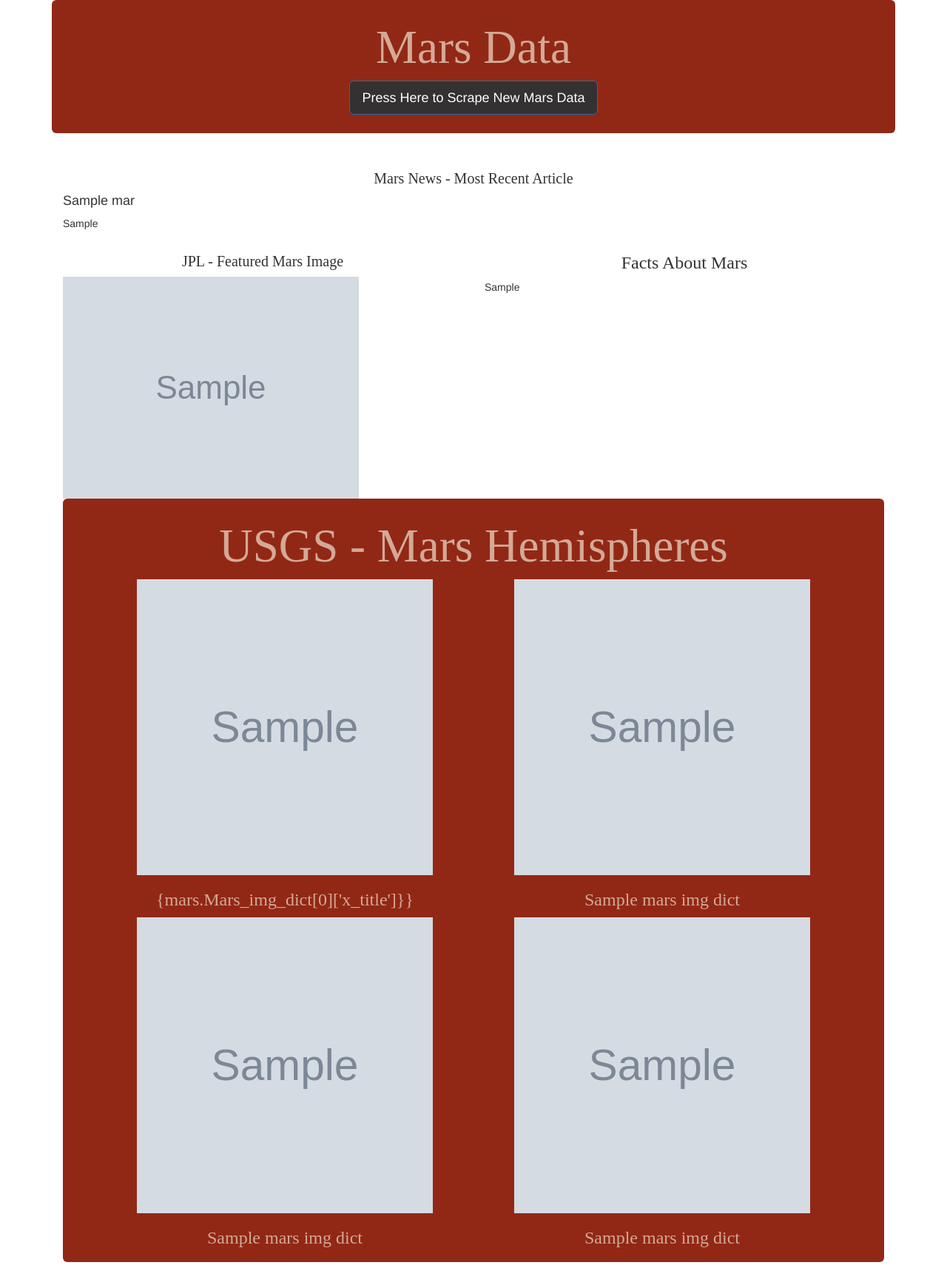
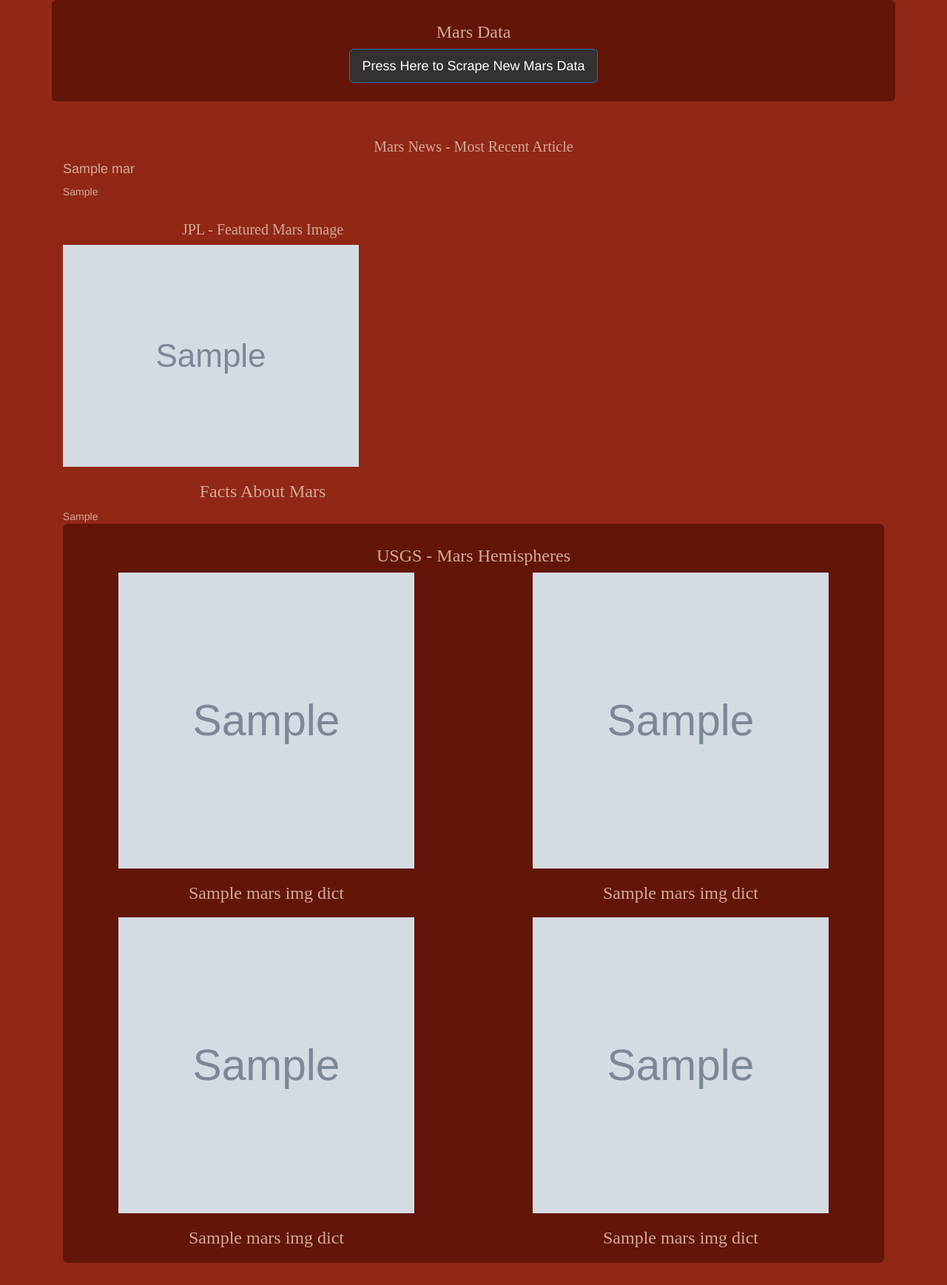
Before and after one commit to riggiobill/Web-Scraping-HW, a Flask app: page / in a window 1280 px wide. Shown: the whole page at 74% size. Before the commit the page ends 1706 px from the top, so only its background shows below. Run offline with Flask 2, Linux system fonts and the light colour scheme; grey boxes marked "Sample" are stand-in pictures; a database or web service that is not in the repository returns one stand-in record (values such as "Sample title"); some libraries are stand-ins or nearby versions.

Commit message:
Style sheet working
Static style sheet working, used !important tag to make sure style sheet loaded in properly

```diff
--- /dev/null
+++ b/Missions_to_Mars/static/style.css
@@ -0,0 +1,61 @@
+
+body {
+  background: #912815 !important
+}
+
+h1 {
+  font-family: "Times New Roman", Times, serif !important;
+  font-size: 24px !important;
+  font-weight: 250 !important;
+  text-align: center !important;
+  color: rgb(211, 170, 151) !important;
+}
+
+h2 {
+  font-family: "Times New Roman", Times, serif !important;
+  font-size: 20px !important;
+  font-weight: 250 !important;
+  text-align: center !important;
+  color: rgb(211, 170, 151) !important;
+}
+
+h3 {
+  font-family: "Times New Roman", Times, serif !important;
+  font-weight: 250 !important;
+  text-align: center !important;
+  color: rgb(211, 170, 151) !important;
+}
+.table-box {
+  border-style: solid !important;
+  border-width: 5px !important;
+  border-color: black !important;
+}
+
+.col-md-6 {
+  color: rgb(211, 170, 151) !important;
+}
+
+.m-top-75 {
+  margin-top: 50px !important;
+  margin-right: 50px !important;
+
+}
+
+
+p, h4 {
+  color: rgb(211, 170, 151) !important;
+}
+
+.jumbotron {
+  color: rgb(211, 170, 151) !important;
+  background: #631508 !important;
+  width: 100% !important;
+  height: 100% !important;
+  padding:10px !important;
+  text-align: center !important
+}
+
+.btn-primary {
+  background-color: rgb(51, 49, 49)  !important;
+  background: rgb(51, 49, 49) !important;
+}
--- a/Missions_to_Mars/style/style.css
+++ /dev/null
@@ -1,52 +0,0 @@
-
-h1 {
-    font-family: "Times New Roman", Times, serif;
-    font-size: 24px;
-    font-weight: 250;
-    text-align: center
-  }
-
-h2 {
-    font-family: "Times New Roman", Times, serif;
-    font-size: 20px;
-    font-weight: 250;
-    text-align: center
-  }
-
-h3 {
-    font-family: "Times New Roman", Times, serif;
-    font-weight: 250;
-    text-align: center
-  }
-.table-box {
-    border-style: solid;
-    border-width: 5px;
-    border-color: black;
-}
-.weather-box {
-    border-style: solid;
-    border-width: 2px;
-    border-color: rgb(255, 255, 255);
-    background: #e90515;
-    color: white;
-}
-.m-top-75 {
-    margin-top: 50px;
-    margin-right: 50px;
-
-  }
-
-
-.jumbotron {
-    color: rgb(211, 170, 151);
-    background: #912815;
-    width: 100%;
-    height: 100%;
-    padding:10px;
-    text-align: center
-  }
-
-.btn-primary {
-    background-color: rgb(51, 49, 49) !important;
-    background: rgb(51, 49, 49);
-}
--- a/Missions_to_Mars/templates/index.html
+++ b/Missions_to_Mars/templates/index.html
@@ -5,10 +5,11 @@
     <meta name="viewport" content="width=device-width, initial-scale=1.0">
     <title>Mars Data Info</title>
 
+    <link rel="stylesheet" type= "text/css" href="{{ url_for('static', filename='style.css') }}">
     <link rel="stylesheet" href="https://maxcdn.bootstrapcdn.com/bootstrap/3.3.7/css/bootstrap.min.css" integrity="sha384-BVYiiSIFeK1dGmJRAkycuHAHRg32OmUcww7on3RYdg4Va+PmSTsz/K68vbdEjh4u"
     crossorigin="anonymous">
 
-    <link rel="stylesheet" href="style/style.css">
+
 
 </head>
 <body>
@@ -39,17 +40,17 @@
           <h2>JPL - Featured Mars Image</h2>
           <img src="{{mars.featured_image_url}}" alt="JPL featured Mars img" />
         </div>
+      </div>
 
 
-
-
-        <div class="col-md-6">
-            <h3>Facts About Mars</h3>
-            {{mars.html_table_string | safe }}
+    </div>
+    <div class="container-fluid">
+        <div class="row">
+            <div class="col-md-6">
+                <h3>Facts About Mars</h3>
+                {{mars.html_table_string | safe }}
+            </div>
         </div>
-
-
-      </div>
 
     </div>
     <div class="container-fluid">
@@ -59,11 +60,12 @@
 
         <div class="row">
             <div class="col-md-6">
-              <img src="{{mars.Mars_img_dict[0]['x_url']}}" alt="Mars Hemisphere1" style="width:400px;height:400px;border:0;">
-              <h3>{mars.Mars_img_dict[0]['x_title']}}</h3>
+              <img src="{{mars.Mars_img_dict[0].x_url}}" alt="Mars Hemisphere1" style="width:400px;height:400px;border:0;">
+              <h3>{{mars.Mars_img_dict[0]['x_title']}}</h3>
+              <h3> </h3>
             </div>
             <div class="col-md-6">
-              <img src="{{mars.Mars_img_dict[1]['x_url']}}" alt="Mars Hemisphere2" style="width:400px;height:400px;border:0;">
+              <img src="{{mars.Mars_img_dict[0]['x_url']}}" alt="Mars Hemisphere2" style="width:400px;height:400px;border:0;">
               <h3>{{mars.Mars_img_dict[1]['x_title']}}</h3>
             </div>
           </div>
```
Also changed, not shown: 1 other file.
